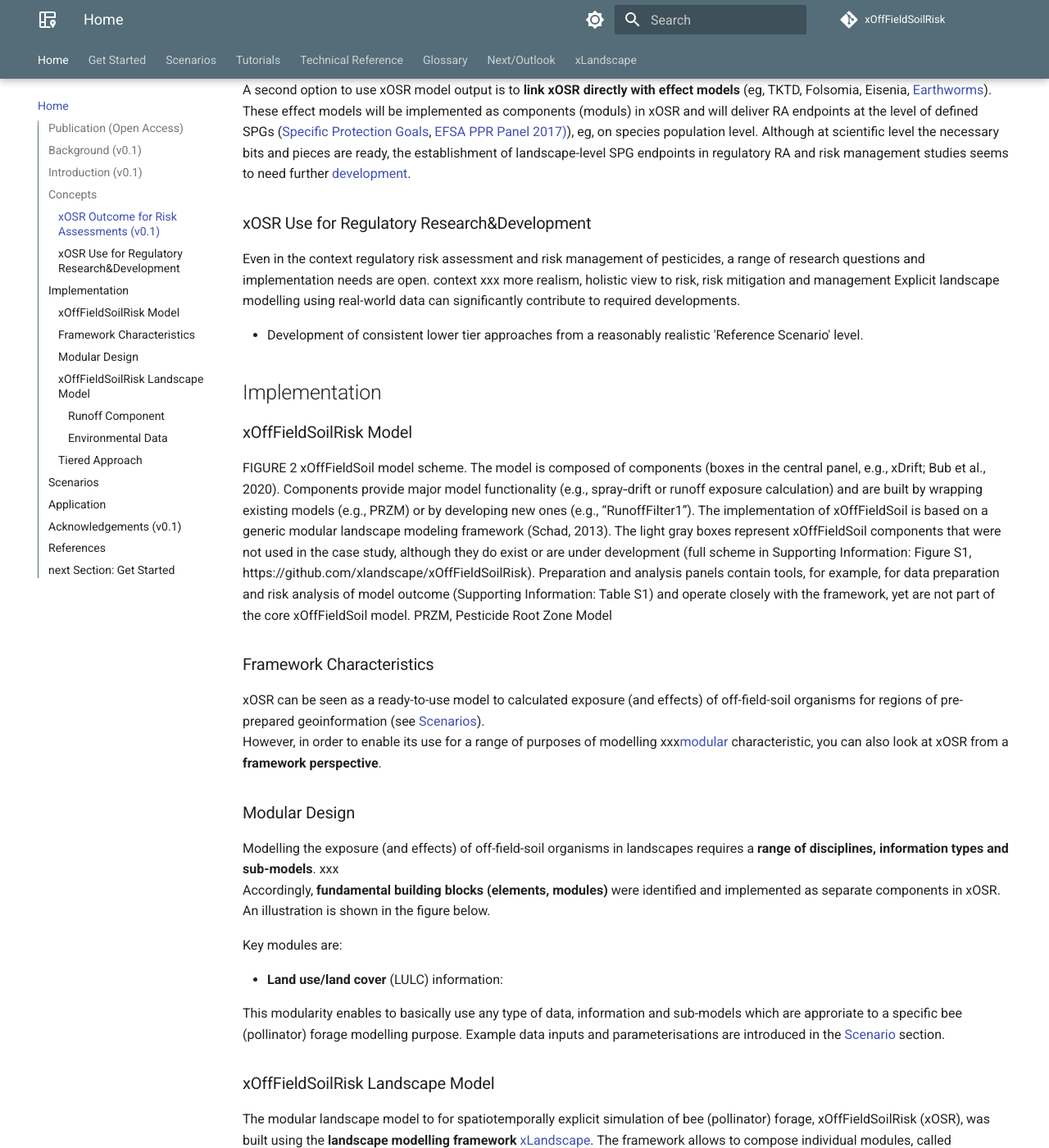
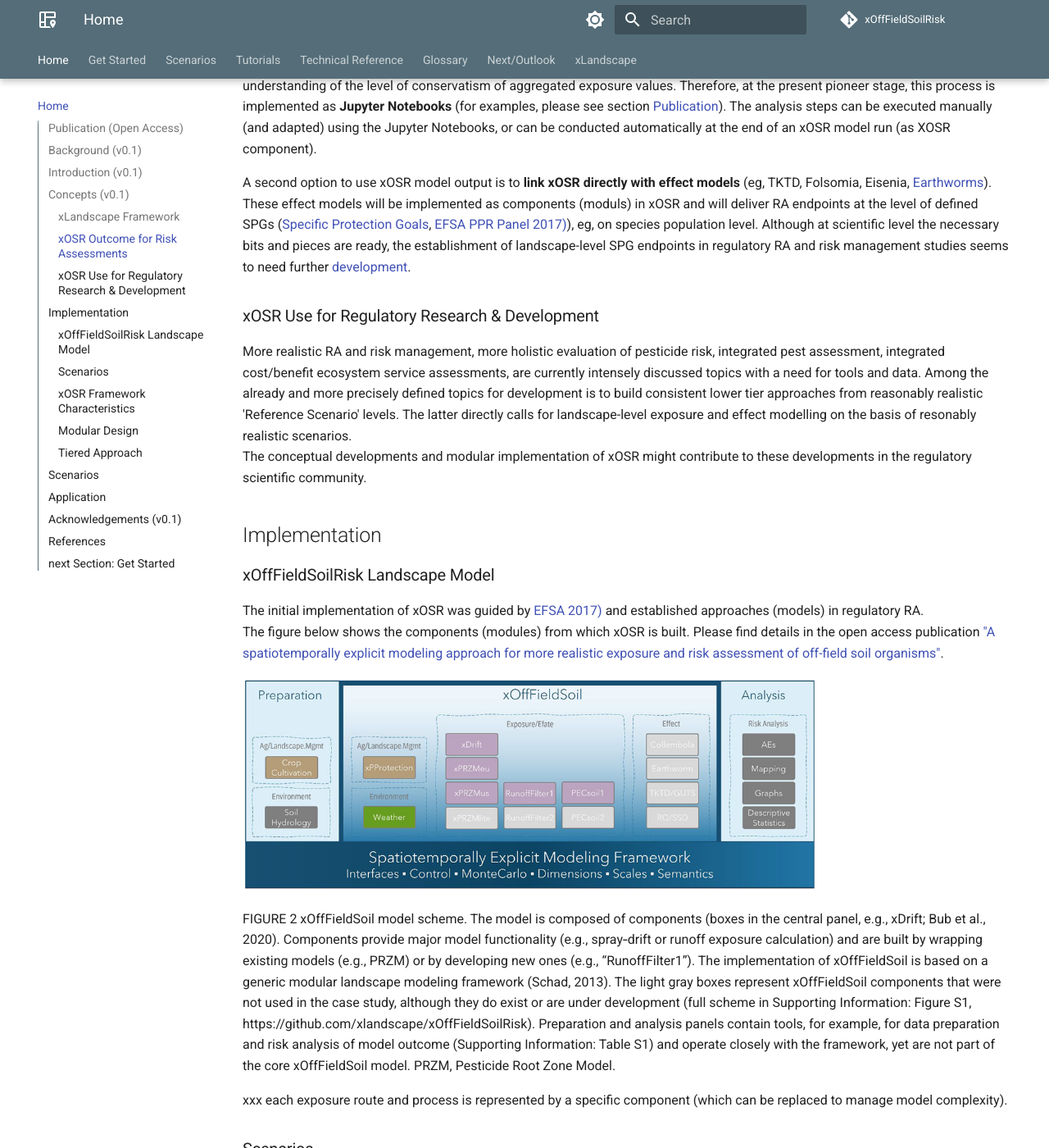
Before and after one commit to xlandscape/xOffFieldSoilRisk, an MkDocs documentation site: the page built from docs/index.md, in a window 1280 px wide and 1400 px high, scrolled down 1709 px. Shown: the whole window at 82% size. Built offline with MkDocs 1.6.1 and Material for MkDocs 9.7.7, drawn with Linux system fonts in a browser that asks for light colours; comment, search, counter and statistics services are not loaded; some of the changed text lies outside the part shown.

Commit message:
docu: started 'xOSR model'

```diff
--- a/docs/index.md
+++ b/docs/index.md
@@ -24,26 +23,38 @@ With the background above, the aims for the present work are to **develop a mode
 xOffFieldSoilRisk is built on the basis of the [**xLandscape**](xLandscape/xLandscape-intro.md#xlandscape) **framework**. xLandscape provides a modular approach to develop landscape models which operate spatiotemporally explicit. xLandscape is open source.
 In its initial version, xOffFieldSoil has been composed using exposure models which are established in the regulatory scientific exposure assessment of pesticides in Europe (eg, [FOCUSsw](https://esdac.jrc.ec.europa.eu/projects/focus-dg-sante)). However, these models are not open sources and come with limitations for their spatiotemporally explicit operation with a large number of local conditions as typical at landscape-level. Thus, future versions of xOffFieldSoilRisk are intended to consider exposure modules adapted for landscape-level application.
 
-## Concepts
+## Concepts (v0.1)
 
-### xOSR Outcome for Risk Assessments (v0.1)
+### xLandscape Framework
+
+xOSR was built using the **modular landscape modelling framework** [xLandscape](xLandscape/xLandscape-intro.md#xlandscape). The framework allows to compose individual modules, called *Components* to landscape models which operate spatiotemporally explicit. The components represent and encapsulate distinct functionality. Any component can be replaced by more or less complex ones.
+
+### xOSR Outcome for Risk Assessments
 
 Basically, **xOffFieldSoilRisk model outcome is intended to be directly used in off-field-soil RAs**. To this end, **exposure endpoints** need to be developed (defined) that fit into current RA schemes, in particular to lower-tier TER (Toxicity Exposure Ratio) and RQ (Risk Quotion) based approaches. This means that **raw spatiotemporally explicit model outcome needs to be aggregated into ready-to-use exposure values**. To keep this process transparent, we propose a stepwise approach, including visualisations, to enable an understanding of the level of conservatism of aggregated exposure values. Therefore, at the present pioneer stage, this process is implemented as **Jupyter Notebooks** (for examples, please see section [Publication](#publication-open-access)). The analysis steps can be executed manually (and adapted) using the Jupyter Notebooks, or can be conducted automatically at the end of an xOSR model run (as XOSR component).
 
 A second option to use xOSR model output is to **link xOSR directly with effect models** (eg, TKTD, Folsomia, Eisenia, [Earthworms](https://doi.org/10.1002/ieam.4338)). These effect models will be implemented as components (moduls) in xOSR and will deliver RA endpoints at the level of defined SPGs ([Specific Protection Goals](https://www.efsa.europa.eu/en/efsajournal/pub/1821), [EFSA PPR Panel 2017)](https://www.efsa.europa.eu/en/efsajournal/pub/4690)), eg, on species population level.  Although at scientific level the necessary bits and pieces are ready, the establishment of landscape-level SPG endpoints in regulatory RA and risk management studies seems to need further [development](#xosr-use-for-regulatory-researchdevelopment).
 
-### xOSR Use for Regulatory Research&Development
+### xOSR Use for Regulatory Research & Development
 
-Even in the context regulatory risk assessment and risk management of pesticides, a range of research questions and implementation needs are open. context xxx more realism, holistic view to risk, risk mitigation and management
-Explicit landscape modelling using real-world data can significantly contribute to required developments.
-
-- Development of consistent lower tier approaches from a reasonably realistic 'Reference Scenario' level.
-
-
+More realistic RA and risk management, more holistic evaluation of pesticide risk, integrated pest assessment, integrated cost/benefit ecosystem service assessments, are currently intensely discussed topics with a need for tools and data. Among the already and more precisely defined topics for development is to build consistent lower tier approaches from reasonably realistic 'Reference Scenario' levels. The latter directly calls for landscape-level exposure and effect modelling on the basis of resonably realistic scenarios.
+The conceptual developments and modular implementation of xOSR might contribute to these developments in the regulatory scientific community.
 
 ## Implementation
 
-### xOffFieldSoilRisk Model
+### xOffFieldSoilRisk Landscape Model
+
+The initial implementation of xOSR was guided by [EFSA 2017)](https://www.efsa.europa.eu/en/efsajournal/pub/4690) and established approaches (models) in regulatory RA.
+The figure below shows the components (modules) from which xOSR is built. Please find details in the open access publication ["A spatiotemporally explicit modeling approach for more realistic exposure and risk assessment of off-field soil organisms"](https://onlinelibrary.wiley.com/doi/10.1002/ieam.4798).
+
+<img src="img/xOffFieldSoilRisk model.png" alt="xOffFieldSoilRisk" width="700"/>
+
+ FIGURE 2 xOffFieldSoil model scheme. The model is composed of components (boxes in the central panel, e.g., xDrift; Bub et al., 2020). Components provide major model functionality (e.g., spray‐drift or runoff exposure calculation) and are built by wrapping existing models (e.g., PRZM) or by developing new ones (e.g., “RunoffFilter1”). The implementation of xOffFieldSoil is based on a generic modular landscape modeling framework (Schad, 2013). The light gray boxes represent xOffFieldSoil components that were not used in the case study, although they do exist or are under development (full scheme in Supporting Information: Figure S1, https://github.com/xlandscape/xOffFieldSoilRisk). Preparation and analysis panels contain tools, for example, for data preparation and risk analysis of model outcome (Supporting Information: Table S1) and operate closely with the framework, yet are not part of the core xOffFieldSoil model. PRZM, Pesticide Root Zone Model.
+
+ xxx each exposure route and process is represented by a specific component (which can be replaced to manage model complexity).
+
+### Scenarios
+
 
  FIGURE 2 xOffFieldSoil model scheme. The model is composed of components (boxes in the central panel, e.g., xDrift; Bub et al., 2020). Components provide
  major model functionality (e.g., spray‐drift or runoff exposure calculation) and are built by wrapping existing models (e.g., PRZM) or by developing new ones
@@ -51,9 +62,9 @@ Explicit landscape modelling using real-world data can significantly contribute
  represent xOffFieldSoil components that were not used in the case study, although they do exist or are under development (full scheme in Supporting
  Information: Figure S1, https://github.com/xlandscape/xOffFieldSoilRisk). Preparation and analysis panels contain tools, for example, for data preparation and risk analysis of model outcome (Supporting Information: Table S1) and operate closely with the framework, yet are not part of the core xOffFieldSoil model. PRZM, Pesticide Root Zone Model
 
-### Framework Characteristics
+### xOSR Framework Characteristics
 
-xOSR can be seen as a ready-to-use model to calculated exposure (and effects) of off-field-soil organisms for regions of pre-prepared geoinformation (see [Scenarios](#scenarios)).
+xOSR basically is a ready-to-use model to calculated exposure (and effects) of off-field-soil organisms for regions of pre-prepared geoinformation (see [Scenarios](#scenarios)).
 However, in order to enable its use for a range of purposes of modelling xxx[modular](#modular-design) characteristic, you can also look at xOSR from a **framework perspective**.
 
 ### Modular Design
@@ -68,20 +79,6 @@ Key modules are:
 
 This modularity enables to basically use any type of data, information and sub-models which are approriate to a specific bee (pollinator) forage modelling purpose. Example data inputs and parameterisations are introduced in the [Scenario](#scenarios) section.
 
-
-### xOffFieldSoilRisk Landscape Model
-
-The modular landscape model to for spatiotemporally explicit simulation of bee (pollinator) forage, xOffFieldSoilRisk (xOSR), was built using the **landscape modelling framework** [xLandscape](xLandscape/xLandscape-intro.md#xlandscape). The framework allows to compose individual modules, called *Components* to a landscape models, that operates spatiotemporally explicit.
-The components represent and encapsulate distinct functionality. Any component can be replaced by more or less complex ones.
-Adding components adds functionality. For xOSR, a version exists that comprises the use of pesticides (PPPs) and the environmental exposure (figure below). Again, each exposure route and process is represented by a specific component (which can be replaced to manage model complexity).
-
-<img src="img/xOffFieldSoilRisk model.png" alt="xOffFieldSoilRisk" width="700"/>
-
-Composition of the xOffFieldSoilRisk landscape model (v0.9) including components to model PPP use and environmental exposure.
-
-#### Runoff Component
-
-#### Environmental Data
 
 ### Tiered Approach
 
```
Also changed, not shown: other parts of docs/index.md (+0 -1 lines).
